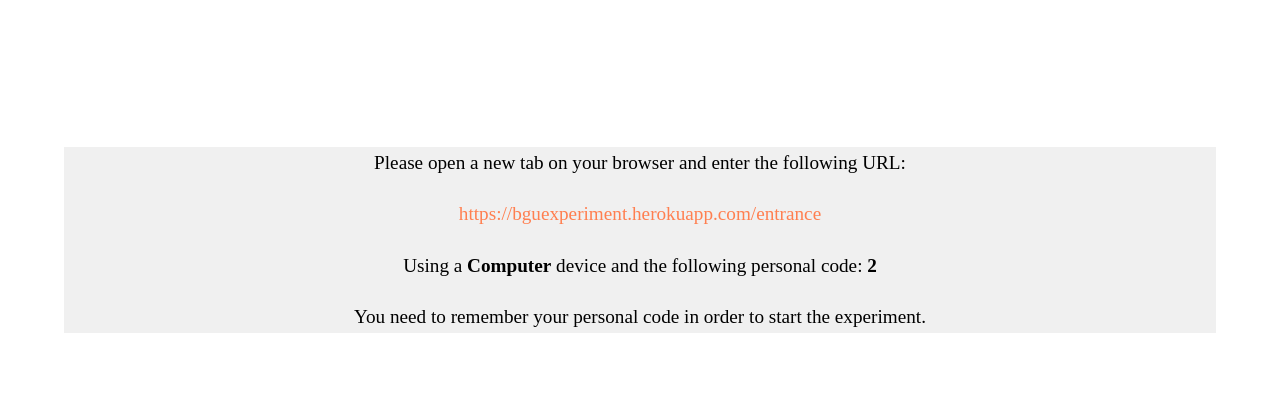
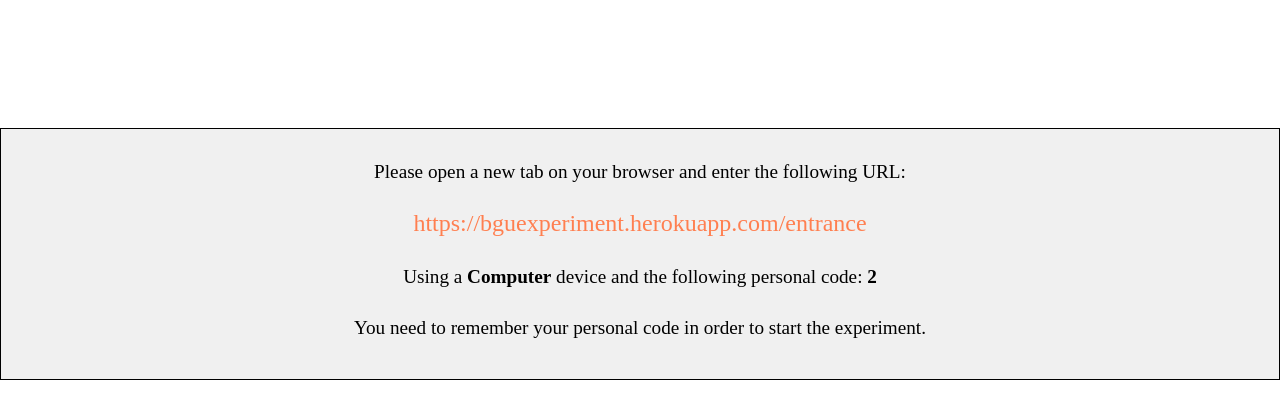
Before and after one commit to leorre/experiment1, a Flask app: page /code in a window 1280 px wide. Shown: the top 419 px of the page. Run offline with Flask 2, Linux system fonts and the light colour scheme; a database or web service that is not in the repository returns one stand-in record (values such as "Sample title"); some libraries are stand-ins or nearby versions; some web fonts are replaced.

Commit message:
first heroku deployment"

```diff
--- a/pages/code/static/code.css
+++ b/pages/code/static/code.css
@@ -3,14 +3,14 @@ body{
     line-height: 4vh;
     text-align: center;
     margin: auto;
-    width: 90%;
+    width: 100%;
 }
 
 div{
-    /*border: 1px black solid;
+    border: 1px black solid;
     /*width: fit-content;
     margin: auto;*/
-    /*padding: 1vh 6vh 2vh 6vh;*/
+    padding: 1vh 3vh 2vh 3vh;
     font-size: 2.4vh;
     background-color: rgb(240,240,240);
 }
--- a/pages/code/templates/code.html
+++ b/pages/code/templates/code.html
@@ -16,7 +16,7 @@
     <body><br><br><br><br>
         <div>
             <p>Please open a new tab on your browser and enter the following URL:</p>
-            <p><a href="https://bguexperiment.herokuapp.com/entrance">https://bguexperiment.herokuapp.com/entrance</a></p>
+            <p><a href="https://bguexperiment.herokuapp.com/entrance" style="font-size: 3vh">https://bguexperiment.herokuapp.com/entrance</a></p>
             <p>Using a <b>{{ device }}</b> device and the following personal code: <b>{{ code }}</b></p>
             <p>You need to remember your personal code in order to start the experiment.</p>
         </div>
```
